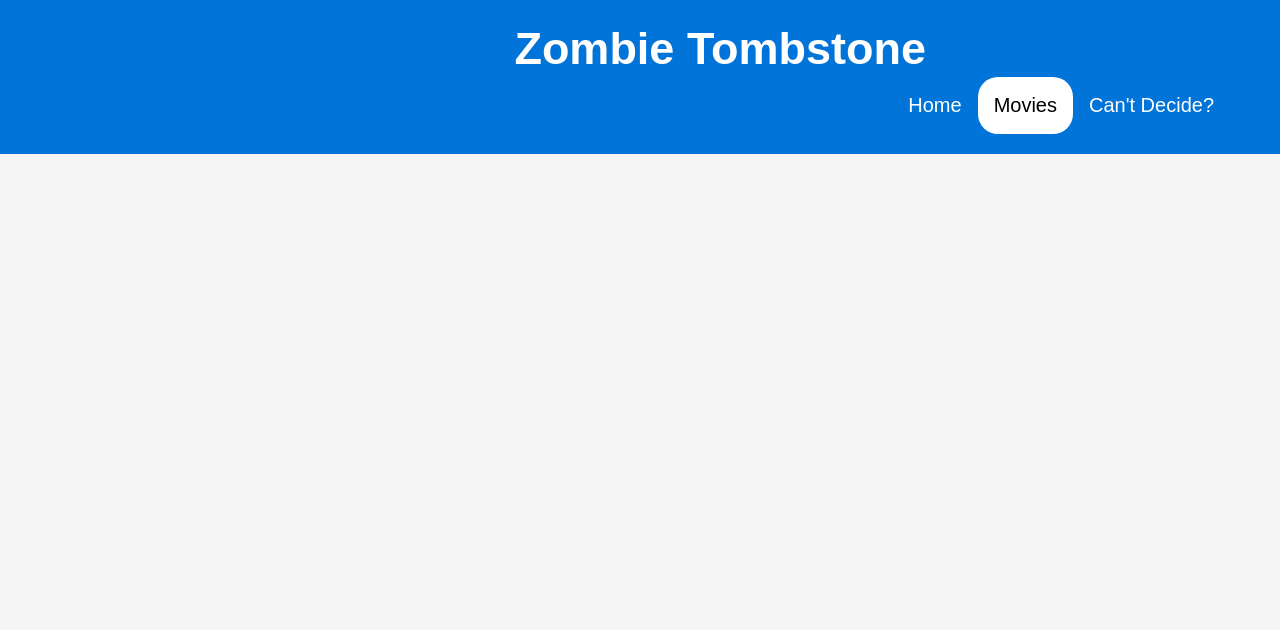
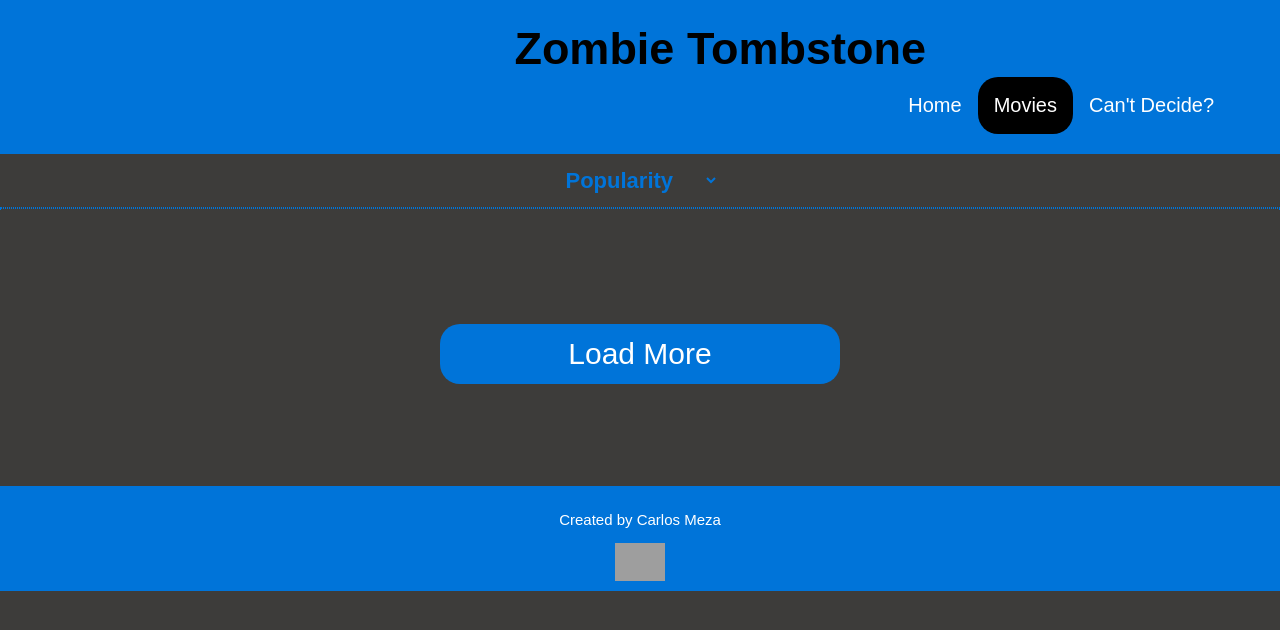
Before and after one commit to cmeza432/Zombie-Tombstone, a plain HTML site: page Search/search.html in a window 1280 px wide. Drawn offline with Linux system fonts and the light colour scheme; no server answers; grey boxes are pictures that could not be loaded.

Commit message:
Added load more functionality and changed button animations, also added footer

```diff
--- a/Index/index.css
+++ b/Index/index.css
@@ -1,5 +1,5 @@
 body {
-  background-color: whitesmoke;
+  background-color: #3d3c3a;
   margin: 0;
   font-family: Arial, Helvetica, sans-serif;
 }
@@ -26,6 +26,7 @@ body {
   font-weight: bold;
   margin-left: 38%;
   font-family: fantasy;
+  color: black;
 }
 
 /* .header a:hover {
@@ -34,8 +35,8 @@ body {
 } */
 
 .header a.active {
-  background-color: white;
-  color: black;
+  background-color: black;
+  color: white;
 }
 
 .header-right {
@@ -58,6 +59,7 @@ body {
   width: 60%;
   float: left;
   margin-left: 3%;
+  margin-bottom: 5%;
   height: 800px;
   /* border-style: solid; */
 }
@@ -87,5 +89,25 @@ body {
   float: left;
   margin-top: -3%;
   font-size: 20px;
-  color: black;
+  color: white;
 }
+
+.footer {
+  background-color: #0074d9;
+  overflow: hidden;
+  padding: 10px;
+}
+
+.footer-info {
+  font-size: 15px;
+  text-align: center;
+  color: white;
+}
+
+.footer-image {
+  text-align: center;
+  display: block;
+  margin-left: auto;
+  margin-right: auto;
+  width: 50px;
+}
--- a/Random/random.css
+++ b/Random/random.css
@@ -1,5 +1,5 @@
 body {
-  background-color: whitesmoke;
+  background-color: #3d3c3a;
   margin: 0;
   font-family: Arial, Helvetica, sans-serif;
 }
@@ -26,11 +26,12 @@ body {
   font-weight: bold;
   margin-left: 38%;
   font-family: fantasy;
+  color: black;
 }
 
 .header a.active {
-  background-color: white;
-  color: black;
+  background-color: black;
+  color: white;
 }
 
 .header-right {
@@ -53,18 +54,19 @@ body {
   margin-top: 7%;
   margin-left: 30%;
   margin-right: 30%;
+  margin-bottom: 12%;
   height: 450px;
 }
 
 .submit {
-  margin-top: 5%;
+  margin-top: 4%;
   margin-left: 16%;
   padding: 10px 20px;
   font-size: 20px;
   font-style: oblique;
   font-weight: bold;
   border-radius: 20px;
-  border: 2px solid white;
+  border-style: hidden;
   background-color: #0074d9;
   color: white;
   position: absolute;
@@ -72,10 +74,9 @@ body {
 }
 
 .submit:hover {
-  background-color: #0074d9;
+  background-color: black;
   color: white;
-  /* box-shadow: 0 12px 16px 0 rgba(0, 0, 0, 0.24),
-    0 17px 50px 0 rgba(0, 0, 0, 0.19); */
+  box-shadow: 0 12px 16px 0 #0074d9, 0 17px 50px 0 #0074d9;
 }
 
 .submit span {
@@ -86,7 +87,7 @@ body {
 }
 
 .submit span:after {
-  content: "\00bb";
+  content: "\21BB";
   position: absolute;
   opacity: 0;
   top: 0;
@@ -95,7 +96,7 @@ body {
 }
 
 .submit:hover span {
-  padding-right: 20px;
+  padding-right: 30px;
 }
 
 .submit:hover span:after {
@@ -112,15 +113,16 @@ body {
 
 .summary {
   text-align: center;
-  padding-bottom: 19%;
+  padding-bottom: 22%;
+  color: white;
 }
 
 .single-movie-container {
-  border-style: outset;
+  border-style: hidden;
   border-radius: 10px;
-  background-color: white;
+  background-color: #0c090a;
   position: static;
-  margin-left: 2%;
+  margin-left: -3%;
   height: 350px;
   width: 700px;
   box-shadow: 6px 10px 15px #0074d9;
@@ -128,14 +130,15 @@ body {
 
 .image {
   float: left;
-  width: 220px;
-  height: 350px;
+  width: 110px;
+  height: 180px;
   border-radius: 8px;
+  margin-left: 10%;
+  margin-top: 4%;
 }
 
 .info-container {
   text-align: left;
-  padding-left: 11%;
   padding-right: 3%;
 }
 
@@ -144,18 +147,43 @@ body {
   font-weight: bold;
   font-size: 30px;
   font-style: italic;
-  padding-top: 2%;
+  padding-top: 10%;
+  padding-right: 15%;
   color: #0074d9;
 }
 
 .date {
   text-align: center;
   color: dimgrey;
-  padding-bottom: 15%;
+  padding-bottom: 5%;
+  padding-right: 15%;
   padding-top: 2%;
 }
 
 .info {
+  margin-top: 10%;
+  margin-left: 5%;
+  margin-right: 5%;
   text-align: center;
-  font-style: oblique;
+  color: white;
 }
+
+.footer {
+  background-color: #0074d9;
+  overflow: hidden;
+  padding: 10px;
+}
+
+.footer-info {
+  font-size: 15px;
+  text-align: center;
+  color: white;
+}
+
+.footer-image {
+  text-align: center;
+  display: block;
+  margin-left: auto;
+  margin-right: auto;
+  width: 50px;
+}
--- a/Search/search.css
+++ b/Search/search.css
@@ -1,5 +1,5 @@
 body {
-  background-color: whitesmoke;
+  background-color: #3d3c3a;
   margin: 0;
   font-family: Arial, Helvetica, sans-serif;
 }
@@ -26,11 +26,12 @@ body {
   font-weight: bold;
   margin-left: 38%;
   font-family: fantasy;
+  color: black;
 }
 
 .header a.active {
-  background-color: white;
-  color: black;
+  background-color: black;
+  color: white;
 }
 
 .header-right {
@@ -50,31 +51,31 @@ body {
 }
 
 .movie-container {
-  margin-left: 10%;
-  margin-right: 10%;
-  margin-top: 8%;
+  margin-left: 12%;
+  margin-right: 12%;
+  margin-top: 4%;
   height: 60%;
 }
 
 .single-movie-container {
-  border-style: outset;
+  border-style: hidden;
   border-radius: 20px;
   margin-bottom: 5%;
   height: 150px;
-  background-color: white;
+  background-color: #0c090a;
   box-shadow: 6px 10px 15px #0074d9;
 }
 
 .image {
   float: left;
   border-radius: 16px;
-  width: 120px;
+  width: 100px;
   height: 150px;
 }
 
 .info-container {
   text-align: left;
-  padding-left: 11%;
+  padding-left: 8%;
   padding-right: 3%;
 }
 
@@ -86,9 +87,95 @@ body {
 }
 
 .date {
-  color: dimgrey;
+  color: #837e7c;
   padding-bottom: 4%;
+  font-style: oblique;
 }
 .info {
-  font-style: oblique;
+  color: white;
 }
+
+.sort {
+  margin-top: 1%;
+  text-align: center;
+}
+
+.order {
+  font-size: 22px;
+  font-weight: bold;
+  border-style: hidden;
+  background-color: #3d3c3a;
+  color: #0074d9;
+}
+
+.line {
+  border: 0.2px dotted #0074d9;
+  margin-top: 1%;
+}
+
+.button-container {
+  text-align: center;
+}
+
+.submit {
+  width: 400px;
+  height: 60px;
+  border-style: hidden;
+  border-radius: 20px;
+  font-size: 30px;
+  margin-top: 5%;
+  margin-bottom: 8%;
+  background-color: #0074d9;
+  color: white;
+}
+
+.submit:hover {
+  background-color: black;
+  color: white;
+  box-shadow: 0 12px 16px 0 #0074d9, 0 17px 50px 0 #0074d9;
+}
+
+.submit span {
+  cursor: pointer;
+  display: inline-block;
+  position: relative;
+  transition: 0.5s;
+}
+
+.submit span:after {
+  content: "\21E9";
+  position: absolute;
+  opacity: 0;
+  top: 0;
+  right: -20px;
+  transition: 0.5s;
+}
+
+.submit:hover span {
+  padding-right: 50px;
+}
+
+.submit:hover span:after {
+  opacity: 1;
+  right: 0;
+}
+
+.footer {
+  background-color: #0074d9;
+  overflow: hidden;
+  padding: 10px;
+}
+
+.footer-info {
+  font-size: 15px;
+  text-align: center;
+  color: white;
+}
+
+.footer-image {
+  text-align: center;
+  display: block;
+  margin-left: auto;
+  margin-right: auto;
+  width: 50px;
+}
--- a/Search/search.html
+++ b/Search/search.html
@@ -19,11 +19,30 @@
     </div>
 
     <!-- Div that will hold the page sorted drop down -->
+    <div class="sort">
+        <select name="order" id="order" class="order" onChange="sortMovies(this.value)">
+            <option class="popularity" value="popularity">Popularity</option>
+            <option class="release-date" value="primary_release_date">Release Date</option>
+        </select>
+    </div>
+
+    <hr class="line">
 
     <!-- Div for next two boxes, one containing about summary, the other scroll of news -->
     <div class="movie-container" id="movie-container">
     </div>
 
+    <!-- Button to load more movies -->
+    <div class="button-container">
+        <button class="submit" onclick="loadMore()"><span>Load More</span></button>
+    </div>
+
+    <!-- Footer for info and image -->
+    <div class="footer">
+        <p class="footer-info">Created by Carlos Meza</p>
+        <img src="https://image.flaticon.com/icons/svg/547/547432.svg" class="footer-image">
+    </div>
+
     <script src="search.js"></script>
 </body>
 </html>
--- a/Search/search.js
+++ b/Search/search.js
@@ -1,5 +1,7 @@
-// Load this file as soon as webpage opens
-window.onload = getMovies();
+// Get the elements from html page
+var movieElement = document.getElementById('movie-container');
+var pageNumber = 1;
+var sorted = "popularity";
 
 // Date values for conversion
 var months = [
@@ -17,10 +19,11 @@ var months = [
     {"month" : "December"}
 ]
 
+// Load this file as soon as webpage opens
+window.onload = getMovies();
+
 // This function will be used to populate the page once data is retrieved
 function populatePage(movieInfo){
-    // Get the elements from html page
-    var movieElement = document.getElementById('movie-container');
     var end;
     var date;
     var imagePath;
@@ -68,7 +71,7 @@ function getMovies(){
     const Http = new XMLHttpRequest();
     // API url sorted in popularity by default --> primary_release_date is also another variable
     const url = "https://api.themoviedb.org/3/discover/movie?api_key=0fc9b284e50c7c1b6f53c66f03c6cb58&language=en-US&" +
-        "sort_by=popularity.desc&include_adult=false&include_video=false&page=1&page=1&with_genres=27"
+        "sort_by=" + sorted + ".desc&include_adult=false&include_video=false&page=1&page=" + pageNumber.toString() + "&with_genres=27"
     // When the state changes, parse data into json and call the populating page function
     Http.onreadystatechange=function(){
         if (Http.readyState==4 && Http.status==200){
@@ -79,3 +82,17 @@ function getMovies(){
     Http.open("GET", url);
     Http.send();
 }
+
+// Function will get value of preferred sorted method and pass that into getMovies for API
+function sortMovies(value){
+    movieElement.innerHTML = "";
+    pageNumber = 1;
+    sorted = value;
+    getMovies();
+}
+
+// Function that will be called when user wants to load more movies
+function loadMore(){
+    pageNumber = pageNumber + 1;
+    getMovies();
+}
```
Also changed, not shown: Index/index.html (+6 -0 lines), Random/random.html (+6 -0 lines).
